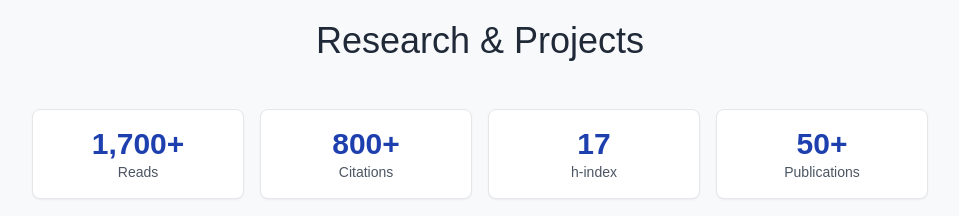
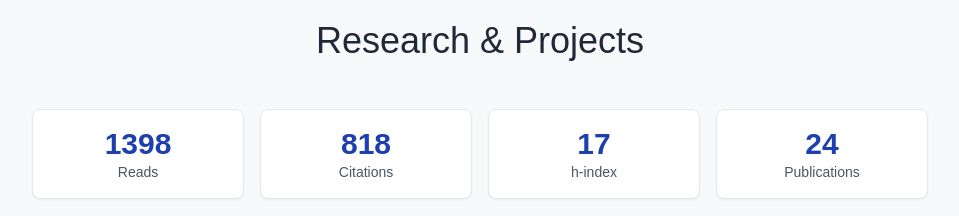
Before and after one commit to kittyxumm/Portfolio, a plain HTML site: page index.html in a window 1280 px wide. Shown: the part 2060-2276 px from the top of the page, without its empty margins (160-1119 px from the left). Drawn offline with nearby package versions, Linux system fonts and the light colour scheme.

Commit message:
Update index.html

```diff
--- a/index.html
+++ b/index.html
@@ -153,12 +153,12 @@
             <!-- Stats Bar -->
             <div class="grid grid-cols-2 md:grid-cols-4 gap-4 text-center mb-12">
                 <div class="bg-white p-4 rounded-lg shadow-sm border">
-                    <p class="text-3xl font-bold text-blue-800">1,700+</p>
+                    <p class="text-3xl font-bold text-blue-800">1398</p>
                     <p class="text-sm text-gray-600">Reads</p>
                 </div>
                 <div class="bg-white p-4 rounded-lg shadow-sm border">
                     <!-- TODO: Update this number from your profile -->
-                    <p class="text-3xl font-bold text-blue-800">800+</p>
+                    <p class="text-3xl font-bold text-blue-800">818</p>
                     <p class="text-sm text-gray-600">Citations</p>
                 </div>
                 <div class="bg-white p-4 rounded-lg shadow-sm border">
@@ -167,7 +167,7 @@
                     <p class="text-sm text-gray-600">h-index</p>
                 </div>
                 <div class="bg-white p-4 rounded-lg shadow-sm border">
-                    <p class="text-3xl font-bold text-blue-800">50+</p>
+                    <p class="text-3xl font-bold text-blue-800">24</p>
                     <p class="text-sm text-gray-600">Publications</p>
                 </div>
             </div>
```
